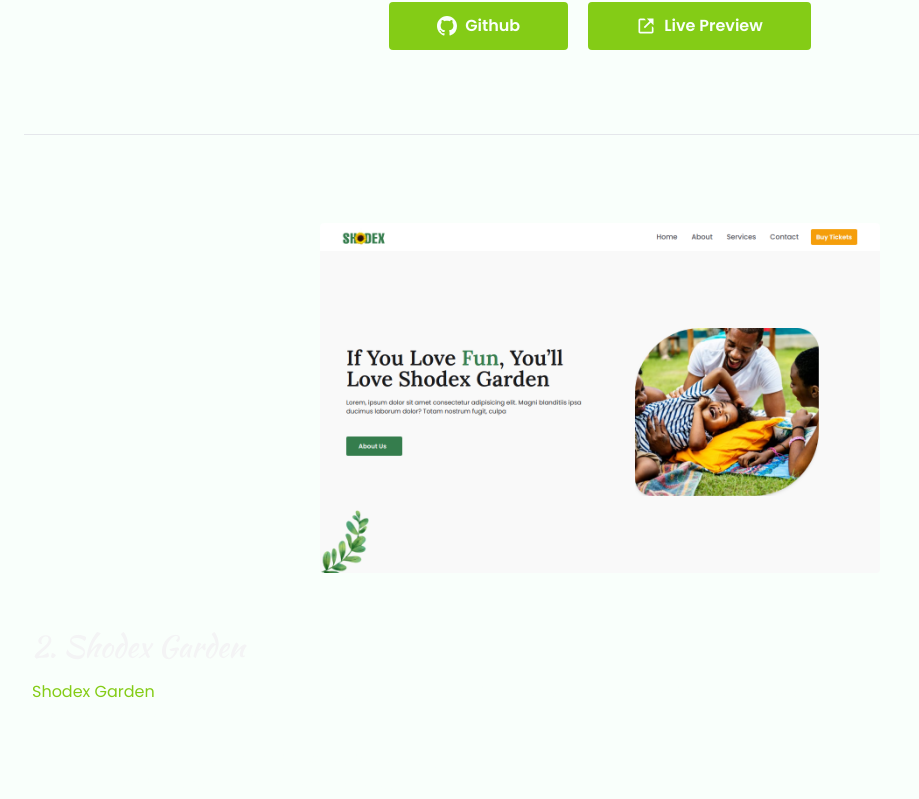
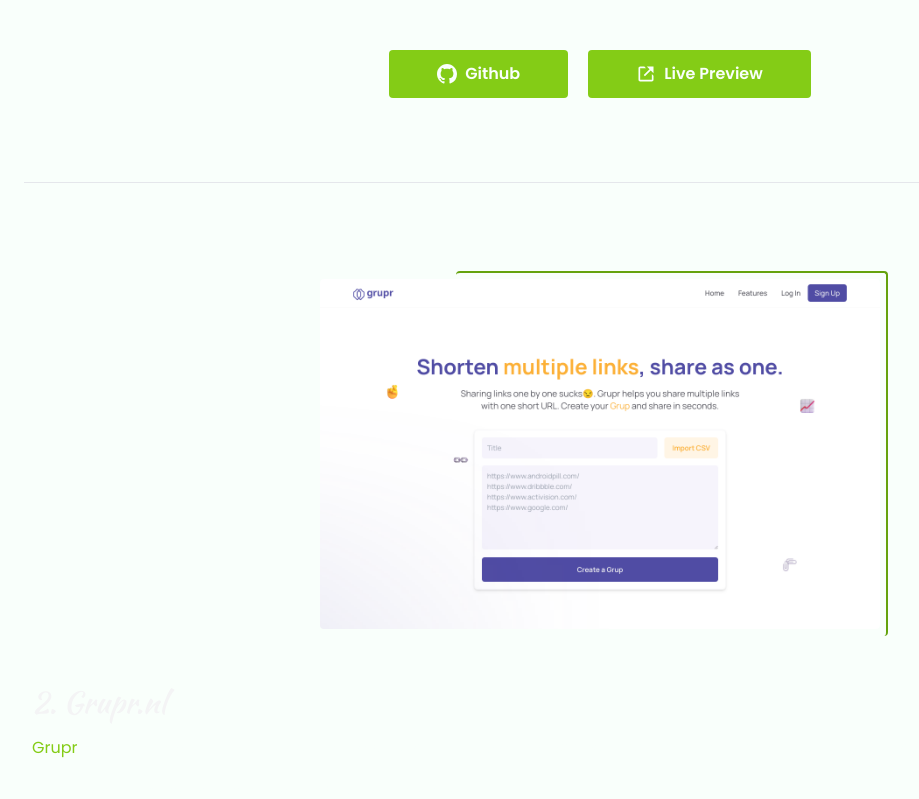
Before and after one commit to chinnaji/chi, a Next.js app: page /projects in a window 1280 px wide. Shown: the part 1994-2793 px from the top of the page, without its empty margins (40-959 px from the left). Built offline with nearby package versions, Linux system fonts and the light colour scheme.

Commit message:
updated projects

```diff
--- a/pages/index.js
+++ b/pages/index.js
@@ -35,7 +35,7 @@
         }}
       /> */}
       <Head>
-        <meta charset="utf-8" />
+        <meta charSet="utf-8" />
 
         <title>Nnaji Chibuike -Software Developer</title>
 
--- a/pages/projects/index.js
+++ b/pages/projects/index.js
@@ -13,6 +13,9 @@
 import androidpill from "../../images/androidpill.png";
 import pikchaw_screenshot1 from "../../images/pikchaw_screenshor (1).png";
 import pikchaw_screenshot2 from "../../images/pikchaw_screenshor (2).png";
+import grupr from "../../images/grupr.png";
+import gruprScreenshot from "../../images/grupr-screenshot.png";
+import gruprScreenshot2 from "../../images/grupr-screenshot2.png";
 import ProjectsLink from "../../components/ProjectsLink";
 import Head from "next/head";
 
@@ -20,7 +23,7 @@
   return (
     <main className=" bg-zinc-50 dark:bg-dark-600 relative text-zinc-50 m-0 px-5">
       <Head>
-        <meta charset="utf-8" />
+        <meta charSet="utf-8" />
 
         <title>Nnaji Chibuike - Projects</title>
 
@@ -91,11 +94,11 @@
       </Head>
 
       <div className="w-full text-center pt-3 mb-2 mt-7">
-        <h2 className="text-4xl">Recent Projects</h2>
+        <h2 className="text-4xl mt-10">Recent Projects</h2>
       </div>
 
       {/* Androidpill */}
-      <div className="max-w-6xl mx-auto" id="androidpill">
+      <div className="max-w-6xl mx-auto my-12" id="androidpill">
         <div className={`w-full border-b dark:border-b-zinc-500 py-10 my-10`}>
           <div className="w-full lg:w-1/2 mx-auto">
             <div className="  w-full  lg:h-full relative p-2 pb-0">
@@ -201,8 +204,79 @@
         </div>
       </div>
 
+      {/* grupr */}
+      <div className="max-w-6xl mx-auto my-12" id="grupr">
+        <div className={`w-full border-b dark:border-b-zinc-500 py-10 my-10`}>
+          <div className="w-full lg:w-1/2 mx-auto">
+            <div className="  w-full  lg:h-full relative p-2 pb-0">
+              <Image
+                src={grupr}
+                priority={true}
+                loading="eager"
+                alt="projects screen shots"
+                className="rounded "
+                placeholder="blur"
+              />
+              <div className=" rounded filter-none w-9/12 lg:h-full p-2 border-2 border-lime-600 absolute right-0 inset-y-0 border-b-0  border-l-0 ">
+                {" "}
+              </div>{" "}
+            </div>
+          </div>
+          <div className="w-full  p-2">
+            <h2 className="text-3xl mb-4 mt-10 text-zinc-100">2. Grupr.nl</h2>
+            <p>
+              <a href="http://grupr.nl" className="text-lime-500">
+                {" "}
+                Grupr
+              </a>{" "}
+              A url management software that helps share multiple url&apos;s as
+              one short link.built it using Next Js, Tailwind and Graph Ql.
+            </p>
+
+            <ul className="list-disc lg:ml-10 my-5">
+              <li>Integrated Firebase storage and authentication</li>
+              {/* <li>Used the wpGraphql plugin in making declarative queries.</li> */}
+              <li>Integrated Google Analytics for measuring Traction</li>
+              <li>Integrated Progressive Web App technology.</li>
+            </ul>
+
+            <h4 className="text-center text-2xl mt-16 mb-3 font-semibold">
+              SCREENSHOTS
+            </h4>
+            <div className="flex items-center flex-wrap mt-10">
+              <div className="  w-full lg:w-1/2  lg:h-[300px] relative p-2 pb-0">
+                <Image
+                  src={gruprScreenshot}
+                  //   layout="fill"
+                  loading="eager"
+                  alt="projects screen shots"
+                  className="rounded "
+                  placeholder="blur"
+                />
+              </div>
+              <div className="  w-full lg:w-1/2  lg:mt-0 mt-3 lg:h-[300px] relative p-2 pb-0">
+                <Image
+                  src={gruprScreenshot2}
+                  //   layout="fill"
+                  loading="eager"
+                  alt="projects screen shots"
+                  className="rounded "
+                  placeholder="blur"
+                />
+              </div>
+            </div>
+            <div className="">
+              <ProjectsLink
+                githubUrl="https://github.com/chinnaji/grupr"
+                projectUrl="http://grupr.nl"
+              />
+            </div>
+          </div>
+        </div>
+      </div>
+
       {/* shodex garden */}
-      <div className="max-w-6xl mx-auto" id="shodex_garden">
+      <div className="max-w-6xl mx-auto my-12" id="shodex_garden">
         <div className={`w-full border-b dark:border-b-zinc-500 py-10 my-10`}>
           <div className="w-full lg:w-1/2 mx-auto">
             <div className="  w-full  h-full relative p-2 pb-0">
@@ -222,7 +296,7 @@
           </div>
           <div className="w-full  p-2">
             <h2 className="text-3xl mb-4 mt-10 text-zinc-100">
-              2. Shodex Garden
+              3. Shodex Garden
             </h2>
             <p>
               <a
@@ -236,16 +310,7 @@
               needed a better way of handling ticket sales, validation and a
               user friendly interface in that .
             </p>
-            {/* <h4 className="font-semibold underline mt-3">How i helped?</h4>
 
-            <p>
-              - I helped implement a ticket system where customers get their
-              ticket delivered to them by e-mail in a QR code format.
-            </p>
-            <p className="my-1">
-              - I also implemented an admin page for authenticating and
-              validating customers tickets
-            </p> */}
             <ul className="list-disc lg:ml-10 my-5">
               <li>Built using Next Js, Tailwind Css, Node Js, MongoDB.</li>
               <li>Increased SEO performance by over 54% .</li>
@@ -316,7 +381,7 @@
       {/*  */}
 
       {/* pikchaw */}
-      <div className="max-w-6xl mx-auto" id="pikchaw">
+      <div className="max-w-6xl mx-auto my-12" id="pikchaw">
         {/* <div className={`w-full border-b dark:border-b-zinc-500 py-10 my-10`}> */}
         <div className={`w-full py-10 my-10`}>
           <div className="w-full lg:w-1/2 mx-auto">
@@ -336,7 +401,7 @@
             </div>
           </div>
           <div className="w-full  p-2">
-            <h2 className="text-3xl mb-4 mt-10 text-zinc-100">3. Pikchaw</h2>
+            <h2 className="text-3xl mb-4 mt-10 text-zinc-100">4. Pikchaw</h2>
             <p>
               Ususally when designing, I tend to use images and finding the
               right images can be a pain in the a** 😫, Introducing{" "}
```
Also changed, not shown: images/grupr-screenshot.png (added), images/grupr-screenshot2.png (added).
